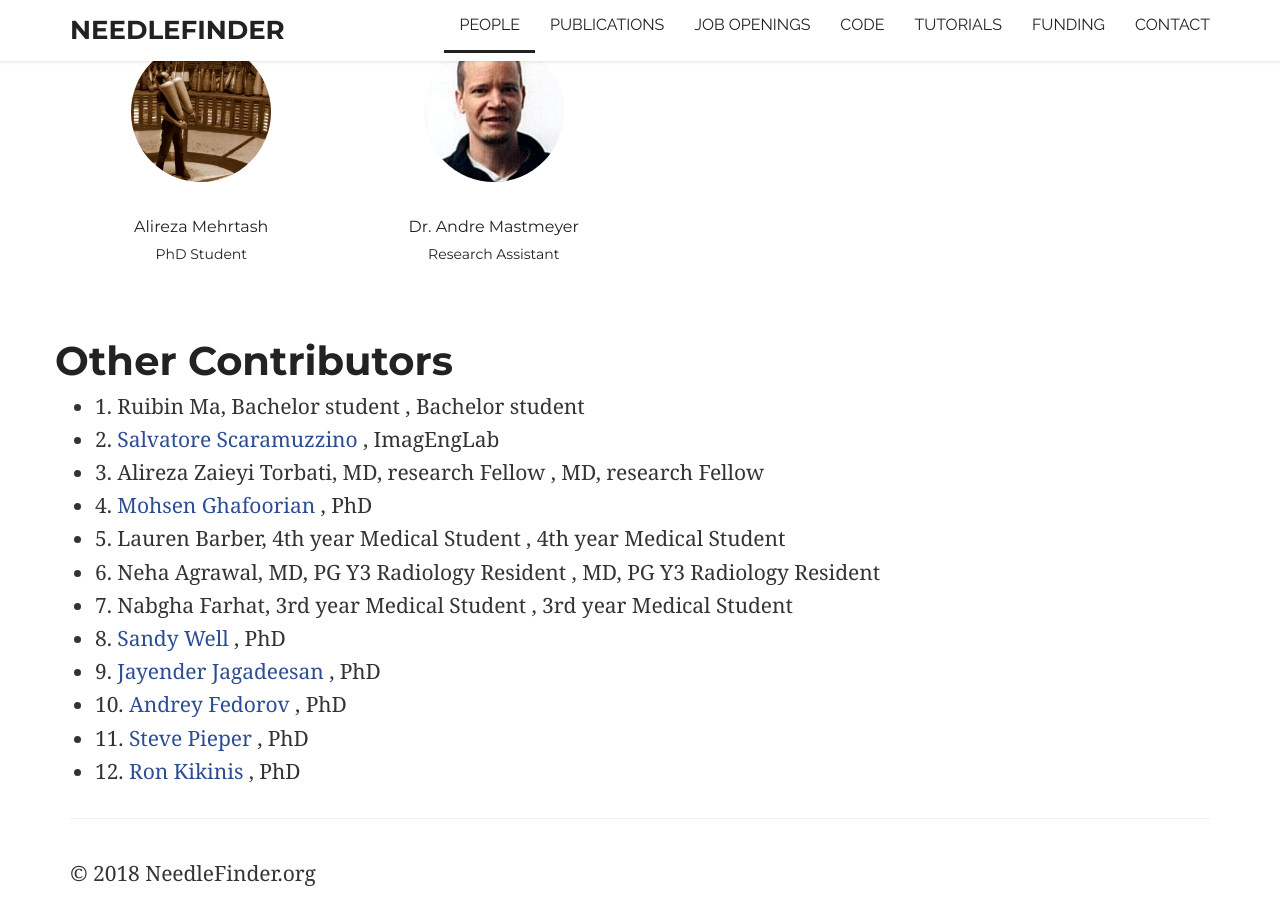
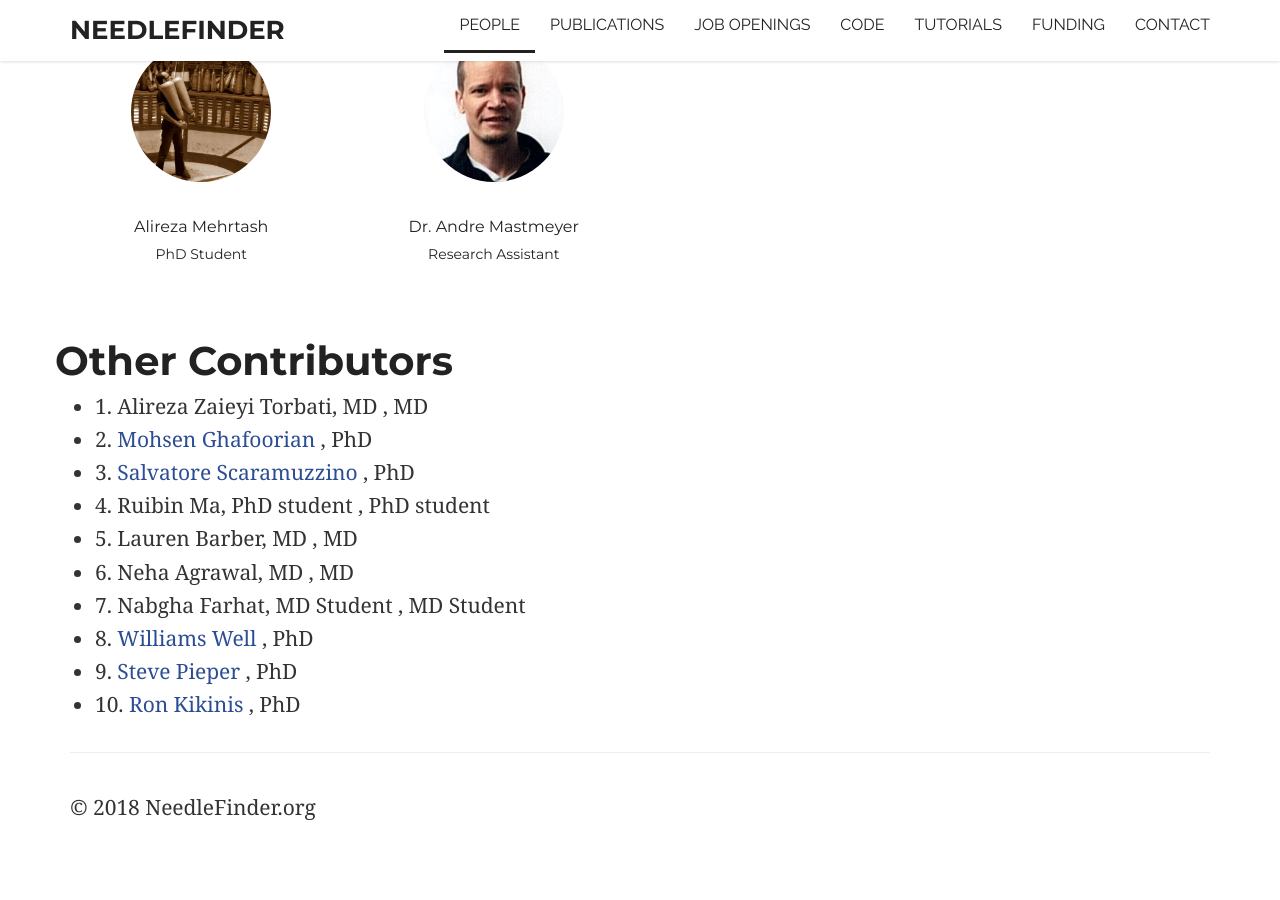
Before and after one commit to needlefinder/needlefinder.github.io, a Jekyll site: the page built from members/index.html, in a window 1280 px wide and 900 px high, scrolled down 510 px. Built offline with Jekyll 4.4.1, drawn with Linux system fonts in a browser that asks for light colours; nearby versions of some CDN libraries; after the commit the page ends 1344 px from its top, so only the background shows below that.

Commit message:
update members page - other contributors list

```diff
--- a/_data/people.yaml
+++ b/_data/people.yaml
@@ -53,71 +53,62 @@
 #  link: mingyang
 #  g: 3
 
-- name: Ruibin Ma
-  position: Bachelor student
-  image: johndoe.png
+
+
+
+- name: Alireza Zaieyi Torbati
+  position: MD
   g: 4
   index: 1
-
-- name: Salvatore Scaramuzzino
-  position: ImagEngLab
-  image: salvatorre_scaramuzzino.jpg
-  link: http://www.imagenglab.com/newsite/salvatore_scaramuzzino/
-  g: 4
-  index: 2
-
-- name: Alireza Zaieyi Torbati
-  position: MD, research Fellow
-  g: 4
-  index: 3
 
 - name: Mohsen Ghafoorian
   position: PhD
   link: http://mohsenghafoorian.nl/
   g: 4
+  index: 2
+
+- name: Salvatore Scaramuzzino
+  position: PhD
+  image: salvatorre_scaramuzzino.jpg
+  link: http://www.imagenglab.com/newsite/salvatore_scaramuzzino/
+  g: 4
+  index: 3
+
+- name: Ruibin Ma
+  position: PhD student
+  image: johndoe.png
+  g: 4
   index: 4
 
 - name: Lauren Barber
-  position: 4th year Medical Student
+  position: MD
   g: 4
   index: 5
 
 - name: Neha Agrawal
-  position: MD, PG Y3 Radiology Resident
+  position: MD
   g: 4
   index: 6
 
 - name: Nabgha Farhat
-  position: 3rd year Medical Student
+  position: MD Student
   g: 4
   index: 7
 
-- name: Sandy Well
+- name: Williams Well
   position: PhD
   link: http://people.csail.mit.edu/sw/
   g: 4
   index: 8
 
-- name: Jayender Jagadeesan
-  position: PhD
-  link: http://scholar.harvard.edu/jayender/home
-  g: 4
-  index: 9
-
-- name: Andrey Fedorov
-  position: PhD
-  link: http://www.spl.harvard.edu/pages/People/fedorov
-  g: 4
-  index: 10
-
 - name: Steve Pieper
   link: http://www.spl.harvard.edu/pages/People/pieper
   g: 4
-  index: 11
+  index: 9
   position: PhD
 
 - name: Ron Kikinis
   link: http://www.spl.harvard.edu/pages/People/kikinis
   g: 4
-  index: 12
+  index: 10
   position: PhD
```
Also changed, not shown: 3 other files.
